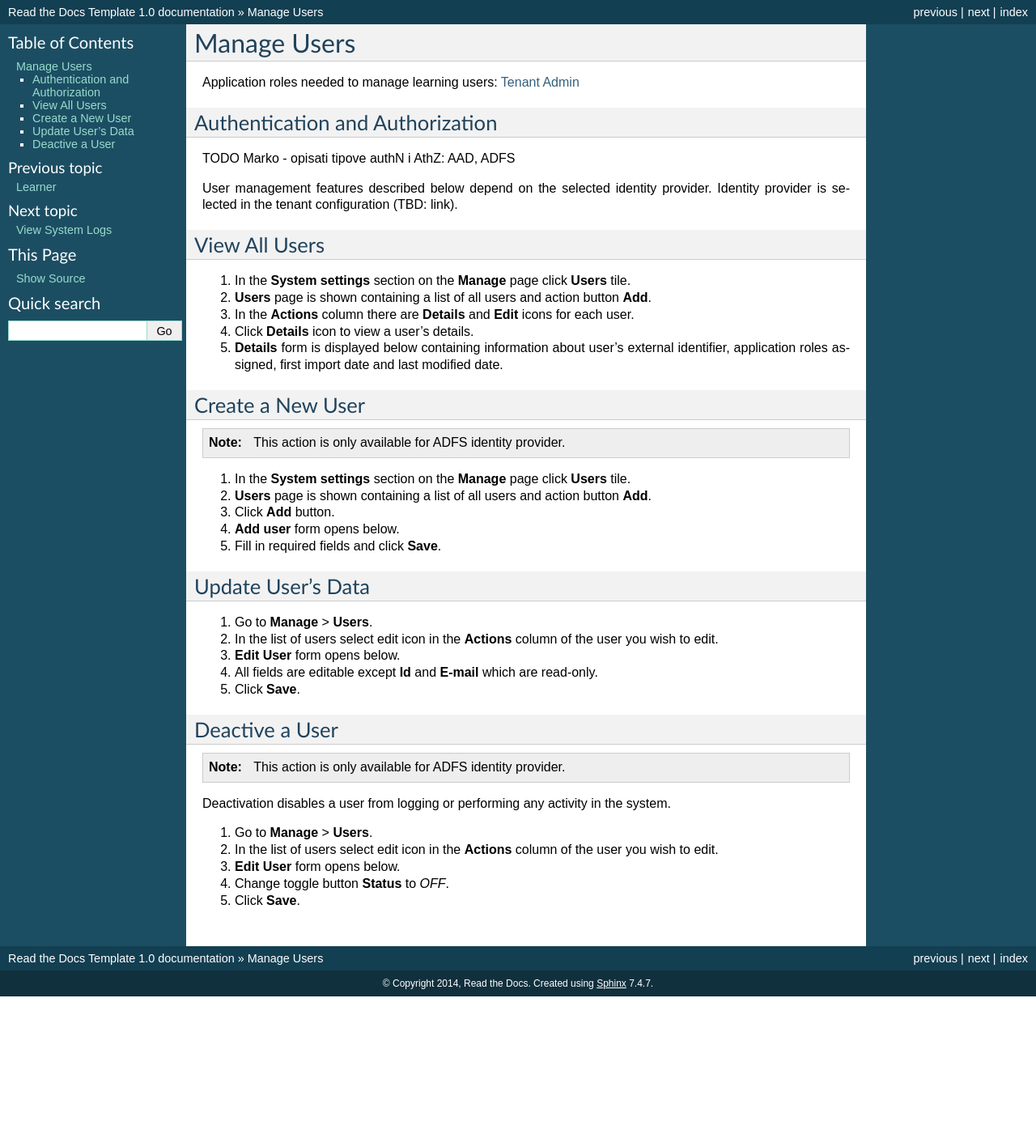
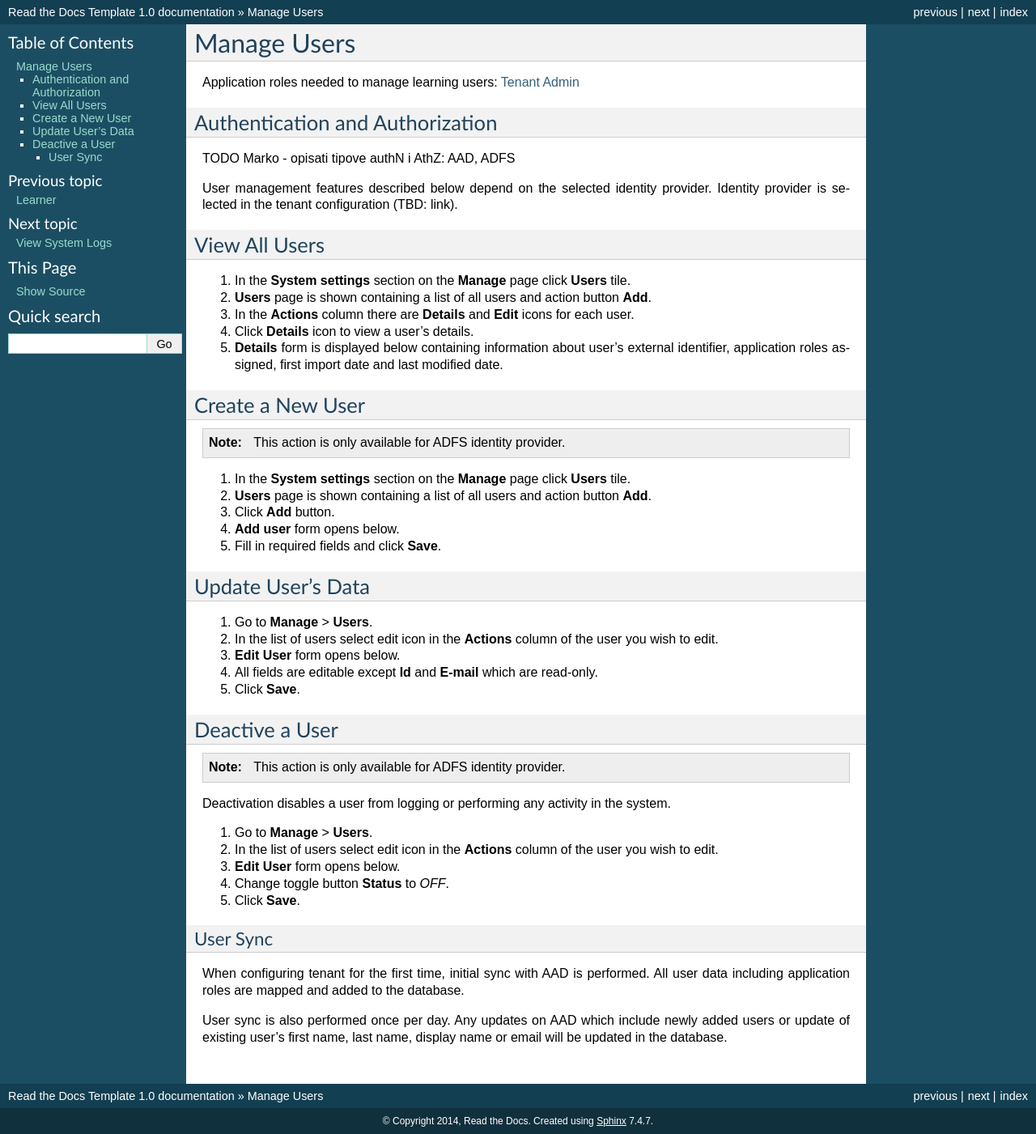
Before and after one commit to pslisko/performa365docs, a Sphinx documentation site: the page built from docs/howto/manage_users.rst, in a window 1280 px wide. Shown: the whole page at 81% size. Built offline with Sphinx 7.4.7, drawn with Linux system fonts in a browser that asks for light colours; pages that are not in the unit, such as notebooks, are missing from menus; before the commit the page ends 1231 px from its top, so only the background shows below that.

Commit message:
Update manage_users.rst

```diff
--- a/docs/howto/manage_users.rst
+++ b/docs/howto/manage_users.rst
@@ -54,3 +54,10 @@ Deactivation disables a user from logging or performing any activity in the syst
 #. **Edit User** form opens below.
 #. Change toggle button **Status**  to *OFF*.
 #. Click **Save**.
+
+User Sync
+**********
+
+When configuring tenant for the first time, initial sync with AAD is performed. All user data including application roles are mapped and added to the database.
+
+User sync is also performed once per day. Any updates on AAD which include newly added users or update of existing user's first name, last name, display name or email will be updated in the database.
```
